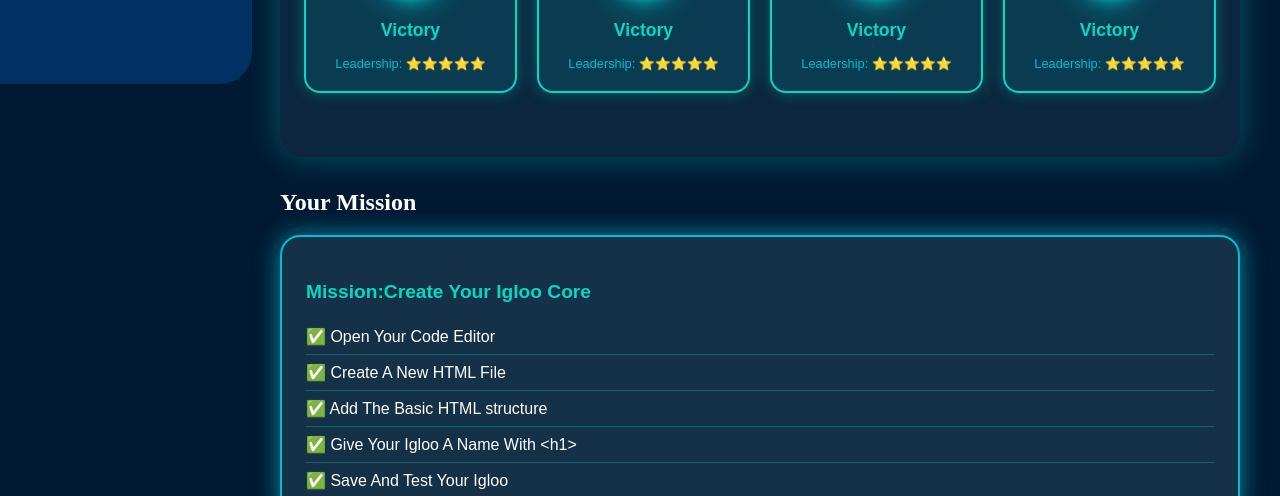
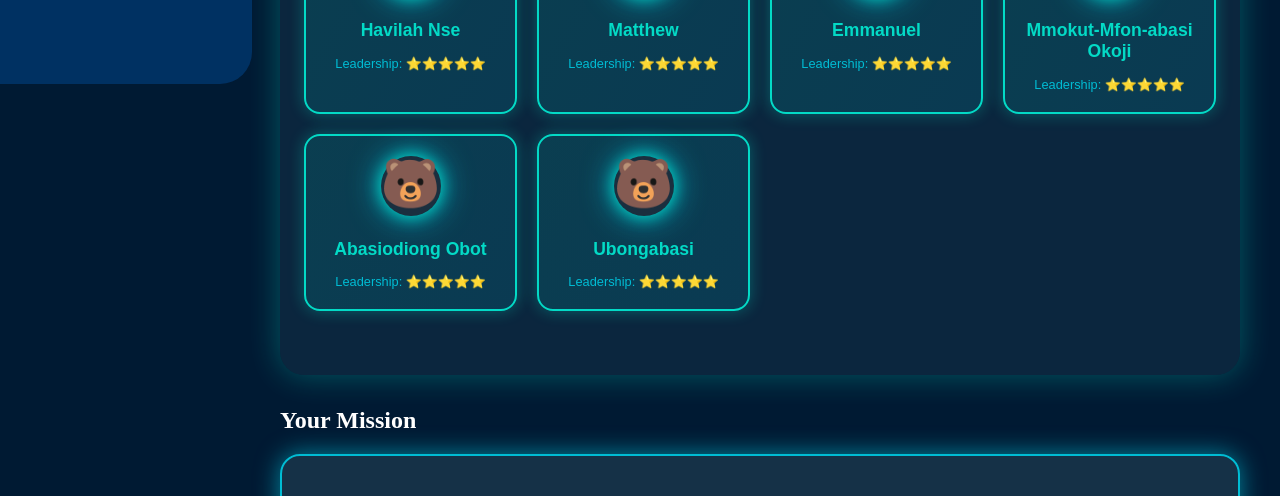
Before and after one commit to Fotress-school/artic-explorers, a plain HTML site: page artic-crew.html in a window 1280 px wide. Shown: the part 716-1212 px from the top of the page. Drawn offline with Linux system fonts and the light colour scheme.

Commit message:
Update artic-crew.html

```diff
--- a/artic-crew.html
+++ b/artic-crew.html
@@ -46,25 +46,41 @@
             <div class="crew-grid">
               <div class="crew-card">
                 <div class="crew-avatar">🐻</div>
-                <h4>Victory</h4>
+                <h4>Havilah Nse</h4>
                 <p></p>
                 <div class="crew-stats">Leadership: ⭐⭐⭐⭐⭐</div>
               </div>
               <div class="crew-card">
                 <div class="crew-avatar">🐻</div>
-                <h4>Victory</h4>
+                <h4>Matthew</h4>
                 <p></p>
                 <div class="crew-stats">Leadership: ⭐⭐⭐⭐⭐</div>
               </div>
+
               <div class="crew-card">
                 <div class="crew-avatar">🐻</div>
-                <h4>Victory</h4>
+                <h4>Emmanuel</h4>
                 <p></p>
                 <div class="crew-stats">Leadership: ⭐⭐⭐⭐⭐</div>
               </div>
+
               <div class="crew-card">
                 <div class="crew-avatar">🐻</div>
-                <h4>Victory</h4>
+                <h4>Mmokut-Mfon-abasi Okoji</h4>
+                <p></p>
+                <div class="crew-stats">Leadership: ⭐⭐⭐⭐⭐</div>
+              </div>
+
+              <div class="crew-card">
+                <div class="crew-avatar">🐻</div>
+                <h4>Abasiodiong Obot</h4>
+                <p></p>
+                <div class="crew-stats">Leadership: ⭐⭐⭐⭐⭐</div>
+              </div>
+
+              <div class="crew-card">
+                <div class="crew-avatar">🐻</div>
+                <h4>Ubongabasi</h4>
                 <p></p>
                 <div class="crew-stats">Leadership: ⭐⭐⭐⭐⭐</div>
               </div>
```
